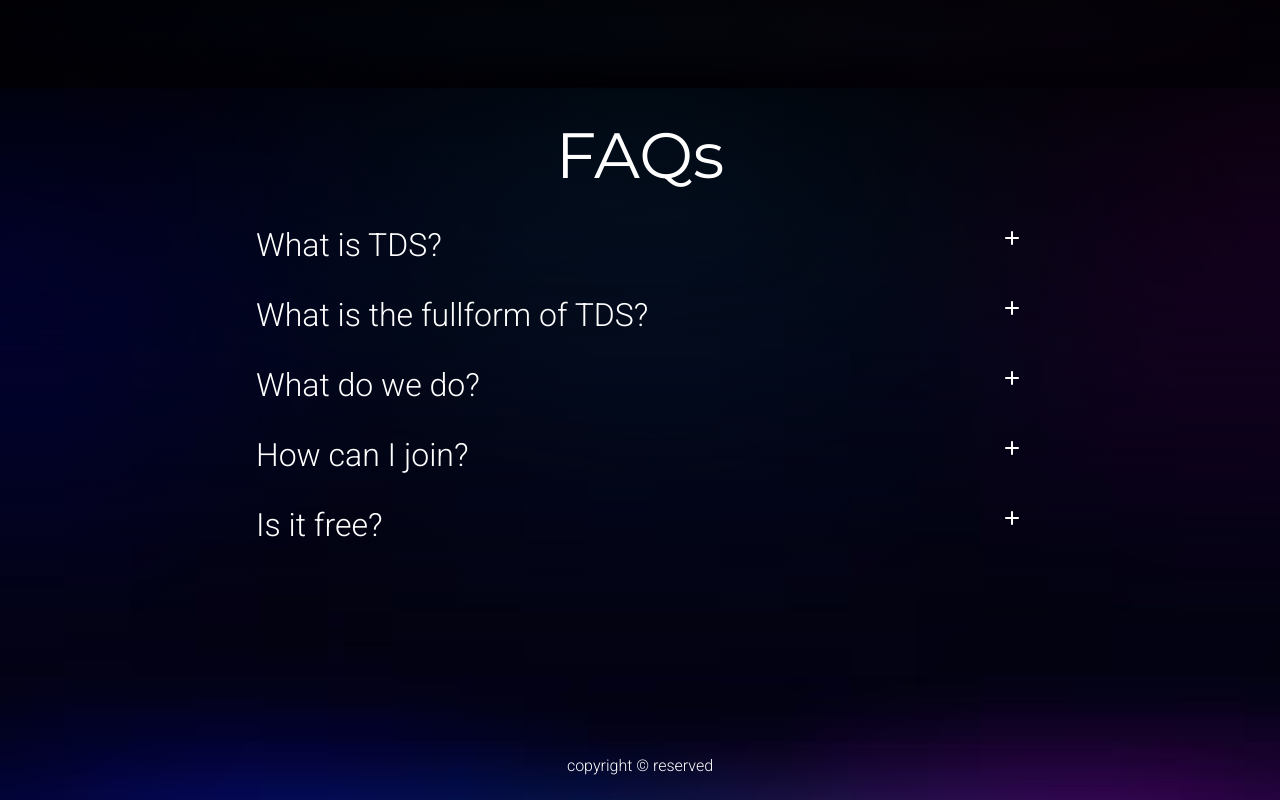
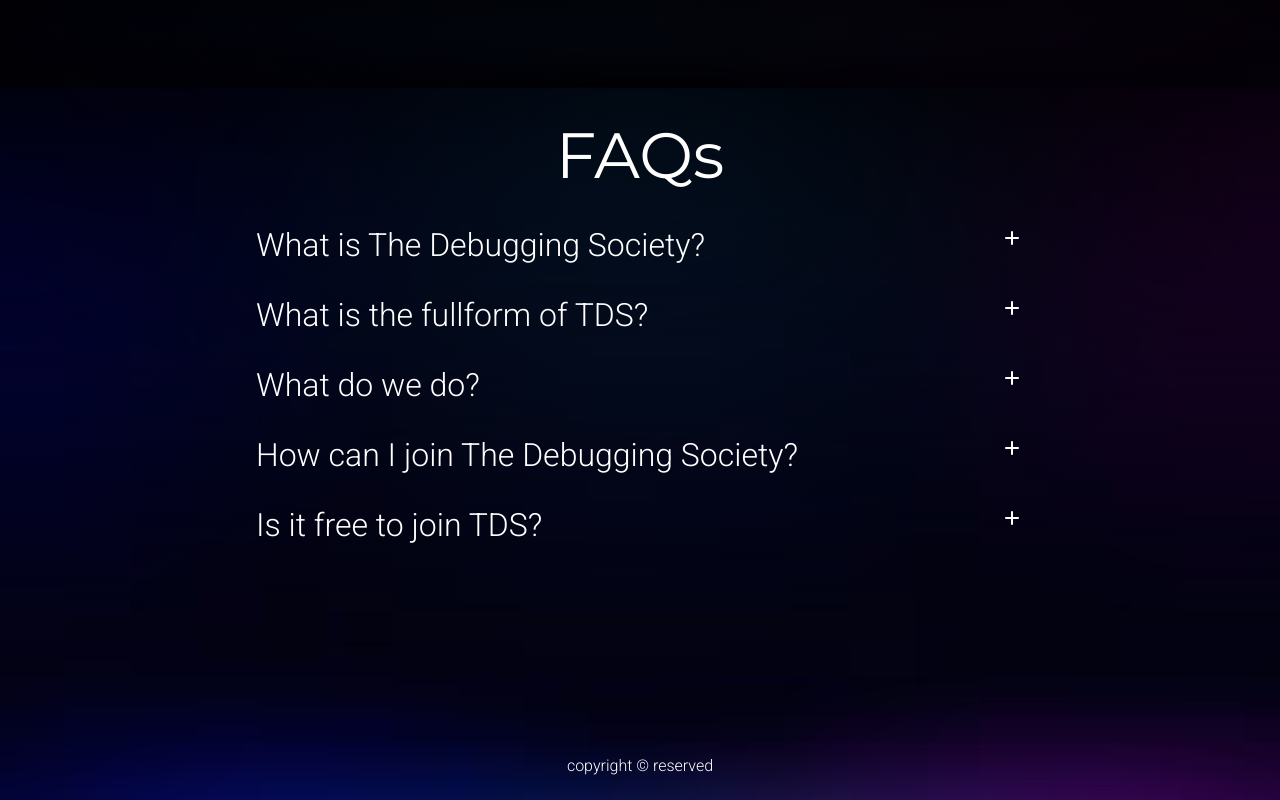
Before and after one commit to Anshuman1303/css-design-challenge, a plain HTML site: page index.html in a window 1280 px wide. Shown: the part 2470-3270 px from the top of the page. Drawn offline with nearby package versions, Linux system fonts and the light colour scheme.

Commit message:
minor text changes

```diff
--- a/index.html
+++ b/index.html
@@ -88,7 +88,7 @@
       <section class="faqs" id="faqs">
         <h1>FAQs</h1>
         <div class="faq">
-          <h2>What is TDS?</h2>
+          <h2>What is The Debugging Society?</h2>
           <span class="material-symbols-rounded">add</span>
         </div>
         <div class="faq">
@@ -100,11 +100,11 @@
           <span class="material-symbols-rounded">add</span>
         </div>
         <div class="faq">
-          <h2>How can I join?</h2>
+          <h2>How can I join The Debugging Society?</h2>
           <span class="material-symbols-rounded">add</span>
         </div>
         <div class="faq">
-          <h2>Is it free?</h2>
+          <h2>Is it free to join TDS?</h2>
           <span class="material-symbols-rounded">add</span>
         </div>
       </section>
```
